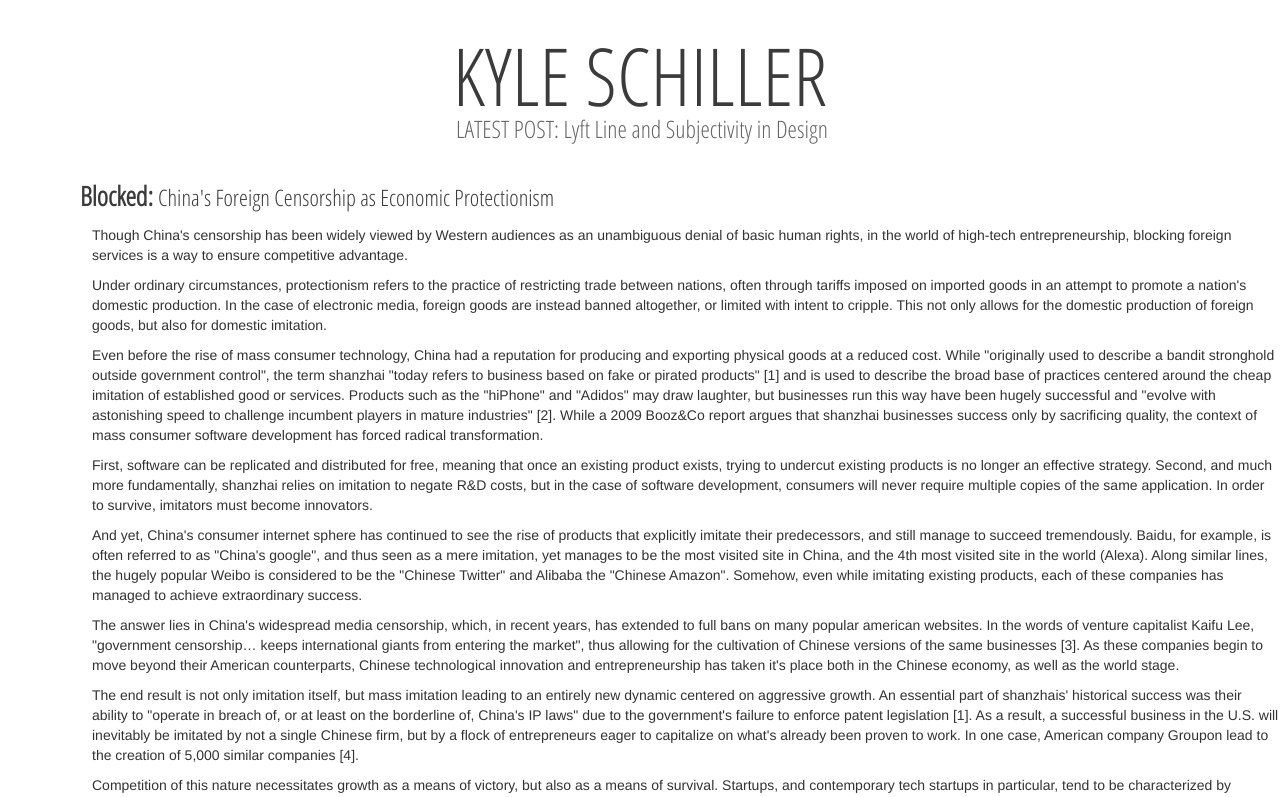
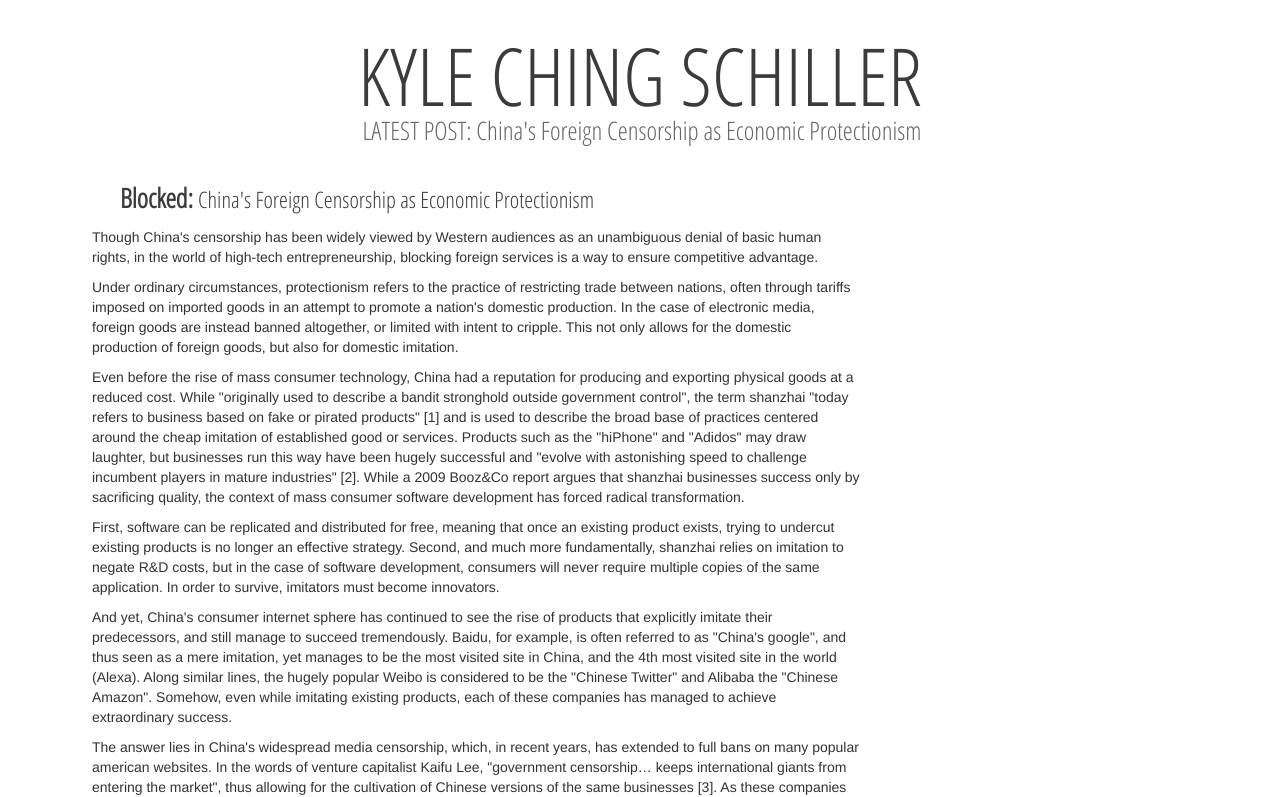
Before and after one commit to schillerk/schillerk.github.io, a plain HTML site: page Blocked.html in a window 1280 px wide. Shown: the top 797 px of the page. Drawn offline with Linux system fonts and the light colour scheme.

```diff
--- a/Blocked.html
+++ b/Blocked.html
@@ -15,17 +15,17 @@
   <link href="bootstrap/css/bootstrap.min.css" rel="stylesheet" type="text/css">
 </head>
 <body>
-  <a href="http://www.kyleschiller.com"><div id="name" style="margin-top: 18px; text-align: center;">KYLE SCHILLER</div></a>
-  <a href="LyftLine.html"><div id="description">LATEST POST: Lyft Line and Subjectivity in Design</div></a>
+  <a href="http://www.kyleschiller.com"><div id="name" style="margin-top: 18px; text-align: center;">KYLE CHING SCHILLER</div></a>
+  <a href="Blocked.html"><div id="description">LATEST POST: China's Foreign Censorship as Economic Protectionism</div></a>
 
   <div style="height: 30px;"></div>
   <!--<img src="Lyft.png" style="height: 175px; width: 250px; position: absolute; right: 80px; z-index: -5; opacity: .2; top: 300px">-->
-  <div class="blogTitle" style="margin-left: 80px;">
+  <div class="blogTitle" style="margin-left: 120px; width: 70%">
     <b>Blocked:  </b>
     <div style="font-size: 17pt; display: inline;">China's Foreign Censorship as Economic Protectionism
 </div>
   </div>
-  <div class="challenge" style="margin-left: 92px;">
+  <div class="challenge" style="margin-left: 92px; width: 60%; max-width: 800px;">
   <p></p>
   Though China's censorship has been widely viewed by Western audiences as an unambiguous denial of basic human rights, in the world of high-tech entrepreneurship, blocking foreign services is a way to ensure competitive advantage.
   <p></p>
--- a/custom.css
+++ b/custom.css
@@ -144,7 +144,7 @@
 
 #description {
     font-family: 'Open Sans Condensed';
-    font-size: 18pt;
+    font-size: 19.1pt;
     color: #666666;
     margin-top: -20px;
     text-align: center;
```
Also changed, not shown: index.html (+1 -1 lines).
